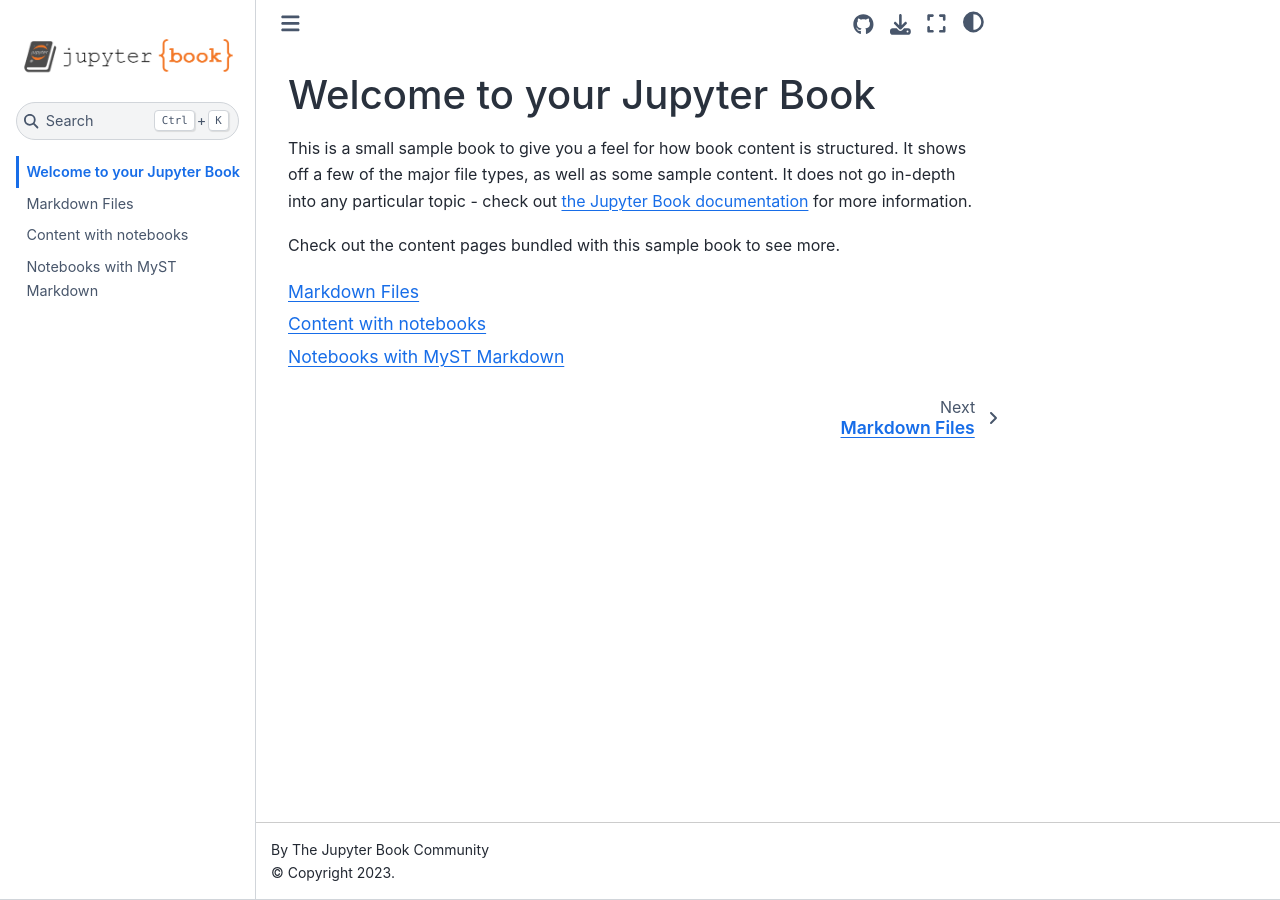
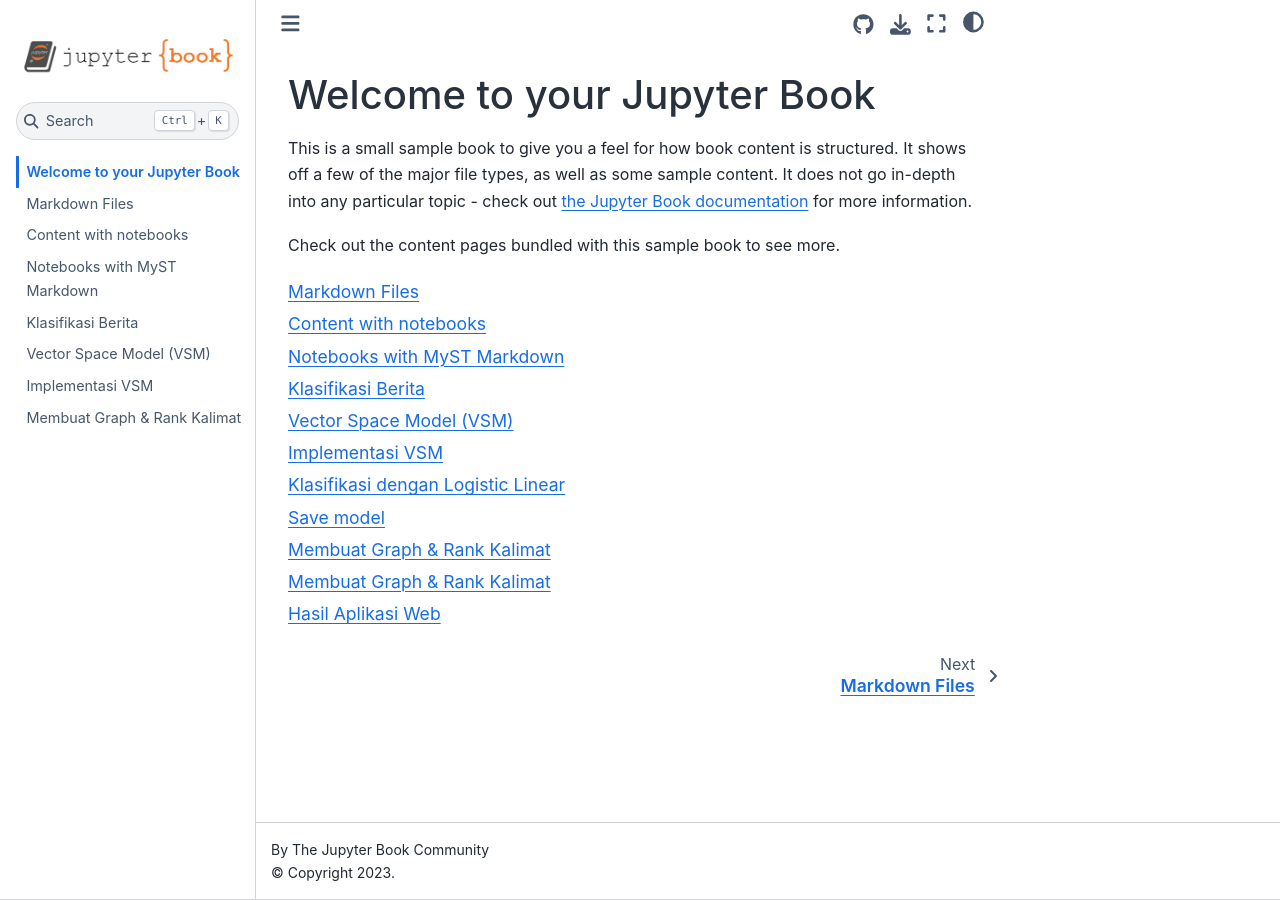
Before and after one commit to AchmadYakin/Pencarian-Dan-Penambangan-Web, a Jupyter Book: the page built from intro.md, in a window 1280 px wide. Built offline with Jupyter Book 1.0.4 settings and Sphinx 7.4.7 and the Sphinx Book theme 1.1.4, drawn with Linux system fonts in a browser that asks for light colours.

Commit message:
Update _toc.yml

```diff
--- a/_toc.yml
+++ b/_toc.yml
@@ -7,3 +7,7 @@
 - file: markdown
 - file: notebooks
 - file: markdown-notebooks
+- file: Crawling Berita
+- file: Vector Space Model
+- file: Implementasi VSM
+- file: Graph&rank
```
